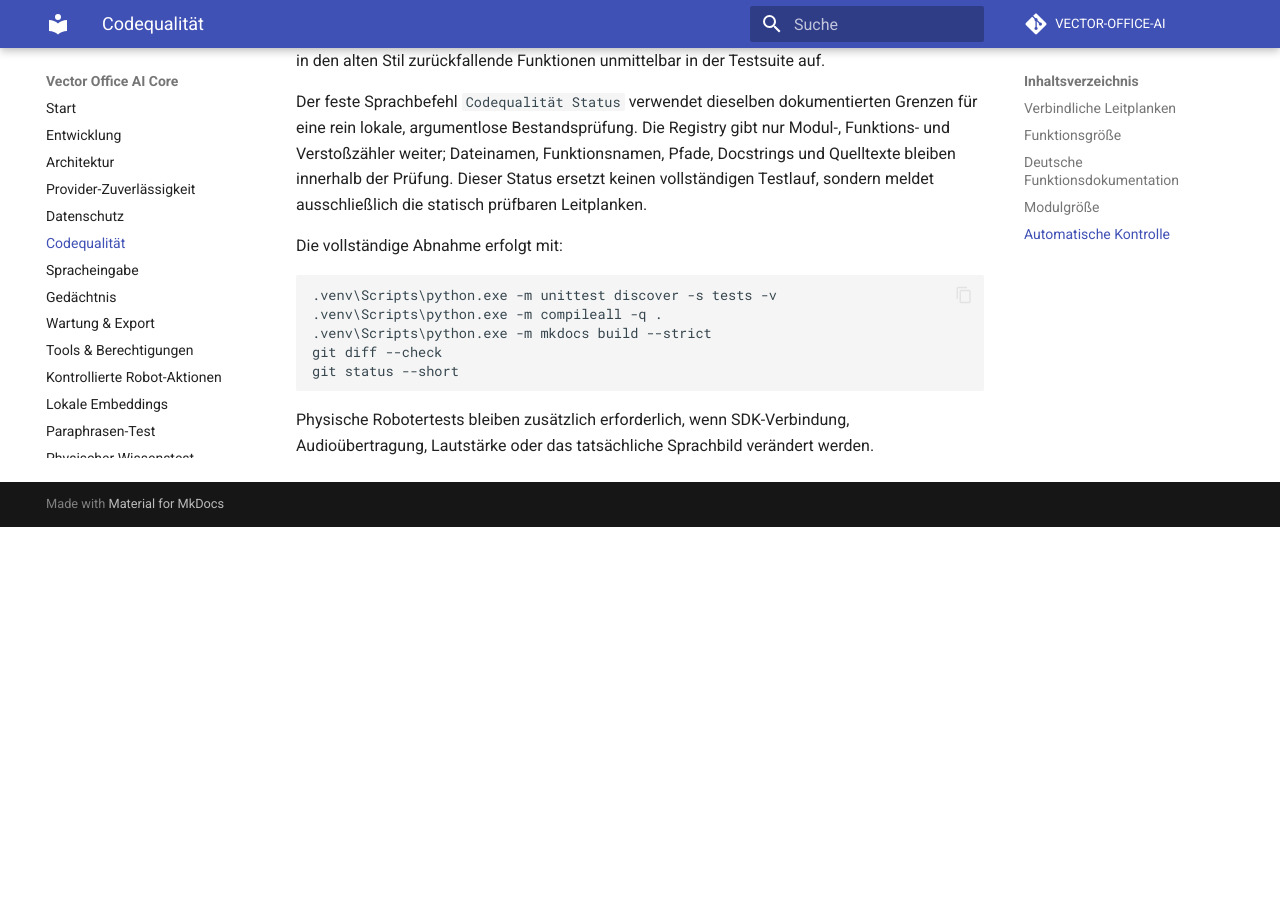
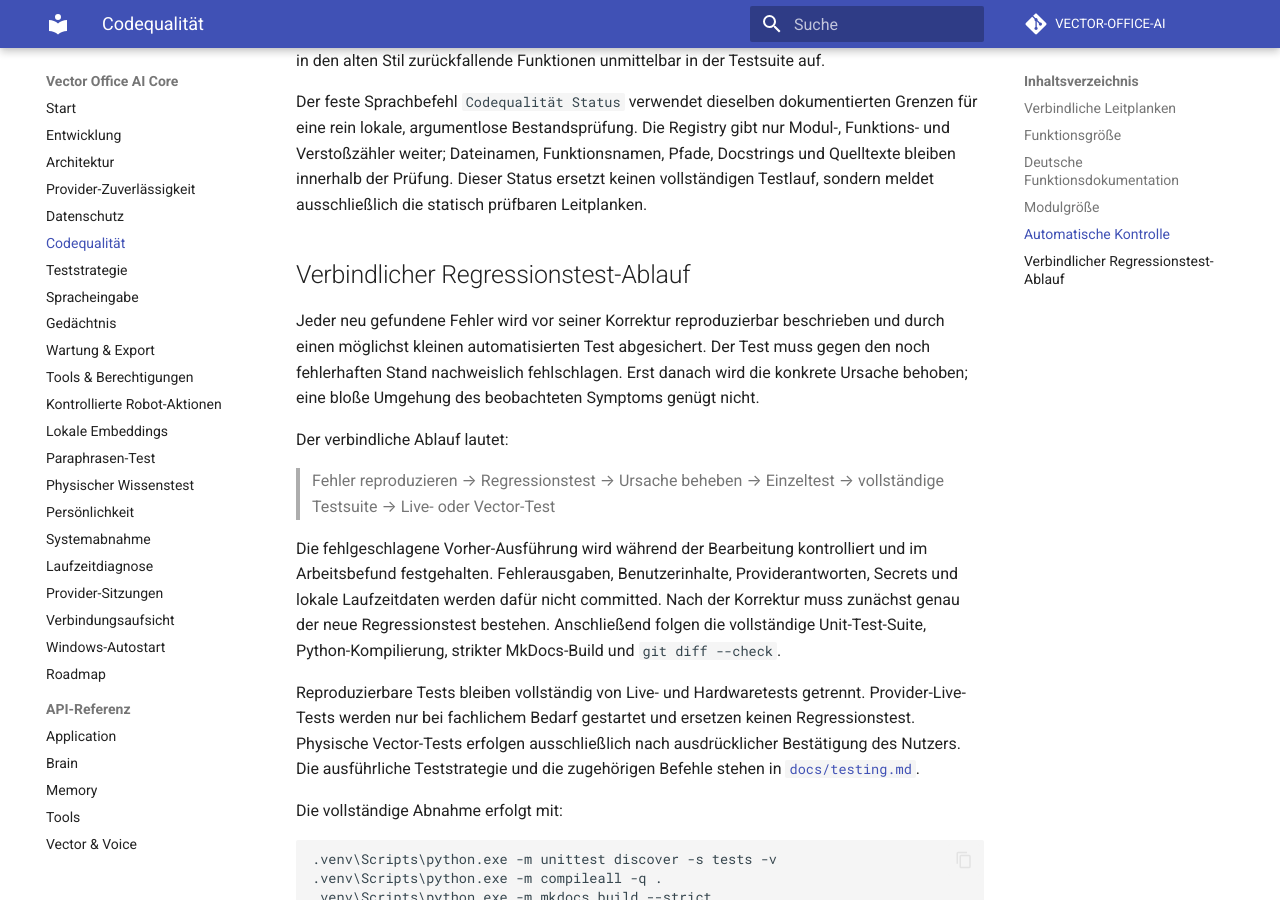
Before and after one commit to andrewojak1618-debug/VECTOR-OFFICE-AI, an MkDocs documentation site: the page built from docs/quality.md, in a window 1280 px wide and 900 px high, scrolled down 2100 px. Built offline with MkDocs 1.6.1 and Material for MkDocs 9.7.7, drawn with Linux system fonts in a browser that asks for light colours; comment, search, counter and statistics services are not loaded; before the commit the page ends 2627 px from its top, so only the background shows below that.

Commit message:
test: enforce regression workflow

````diff
--- a/docs/quality.md
+++ b/docs/quality.md
@@ -84,6 +84,30 @@ Pfade, Docstrings und Quelltexte bleiben innerhalb der Prüfung. Dieser Status
 ersetzt keinen vollständigen Testlauf, sondern meldet ausschließlich die
 statisch prüfbaren Leitplanken.
 
+## Verbindlicher Regressionstest-Ablauf
+
+Jeder neu gefundene Fehler wird vor seiner Korrektur reproduzierbar beschrieben und
+durch einen möglichst kleinen automatisierten Test abgesichert. Der Test muss gegen
+den noch fehlerhaften Stand nachweislich fehlschlagen. Erst danach wird die konkrete
+Ursache behoben; eine bloße Umgehung des beobachteten Symptoms genügt nicht.
+
+Der verbindliche Ablauf lautet:
+
+> Fehler reproduzieren → Regressionstest → Ursache beheben → Einzeltest → vollständige Testsuite → Live- oder Vector-Test
+
+Die fehlgeschlagene Vorher-Ausführung wird während der Bearbeitung kontrolliert und
+im Arbeitsbefund festgehalten. Fehlerausgaben, Benutzerinhalte, Providerantworten,
+Secrets und lokale Laufzeitdaten werden dafür nicht committed. Nach der Korrektur
+muss zunächst genau der neue Regressionstest bestehen. Anschließend folgen die
+vollständige Unit-Test-Suite, Python-Kompilierung, strikter MkDocs-Build und
+`git diff --check`.
+
+Reproduzierbare Tests bleiben vollständig von Live- und Hardwaretests getrennt.
+Provider-Live-Tests werden nur bei fachlichem Bedarf gestartet und ersetzen keinen
+Regressionstest. Physische Vector-Tests erfolgen ausschließlich nach ausdrücklicher
+Bestätigung des Nutzers. Die ausführliche Teststrategie und die zugehörigen Befehle
+stehen in [`docs/testing.md`](testing.md).
+
 Die vollständige Abnahme erfolgt mit:
 
 ```powershell
--- a/mkdocs.yml
+++ b/mkdocs.yml
@@ -38,6 +38,7 @@ nav:
   - Provider-Zuverlässigkeit: provider-reliability.md
   - Datenschutz: privacy.md
   - Codequalität: quality.md
+  - Teststrategie: testing.md
   - Spracheingabe: voice.md
   - Gedächtnis: memory.md
   - Wartung & Export: maintenance.md
````
Also changed, not shown: docs/release-acceptance.md (+11 -0 lines), docs/testing.md (added, +97 -0 lines), 3 other files.
